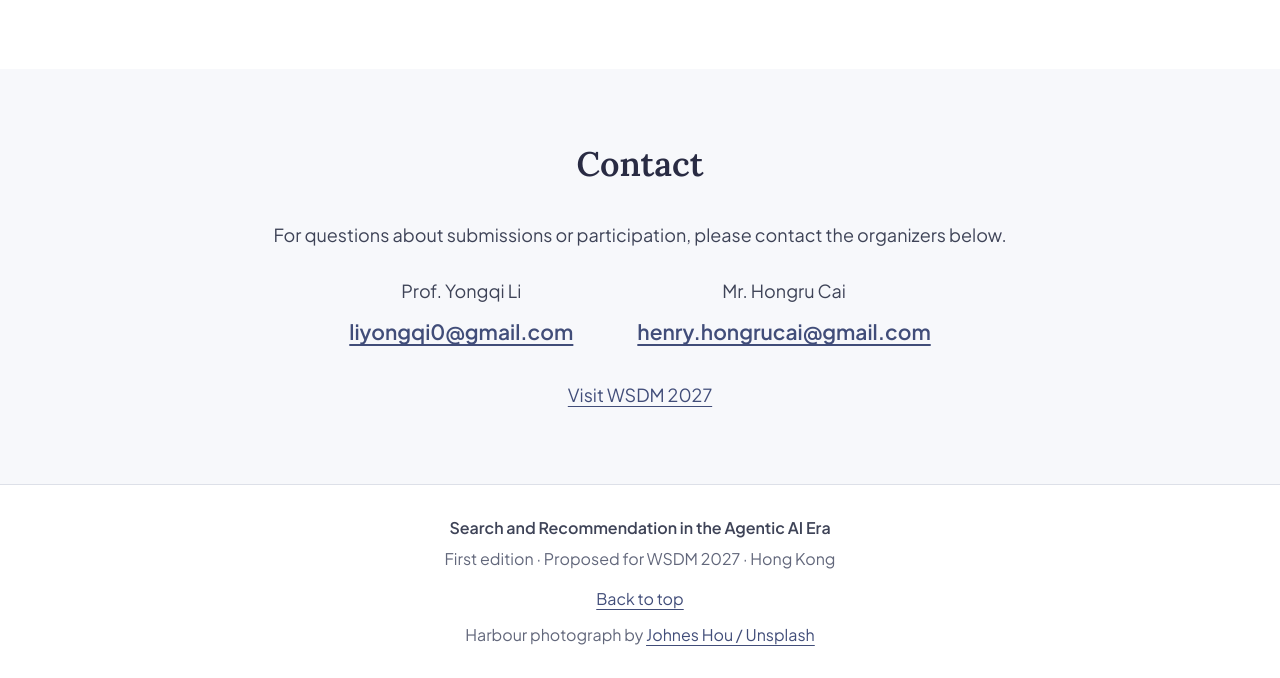
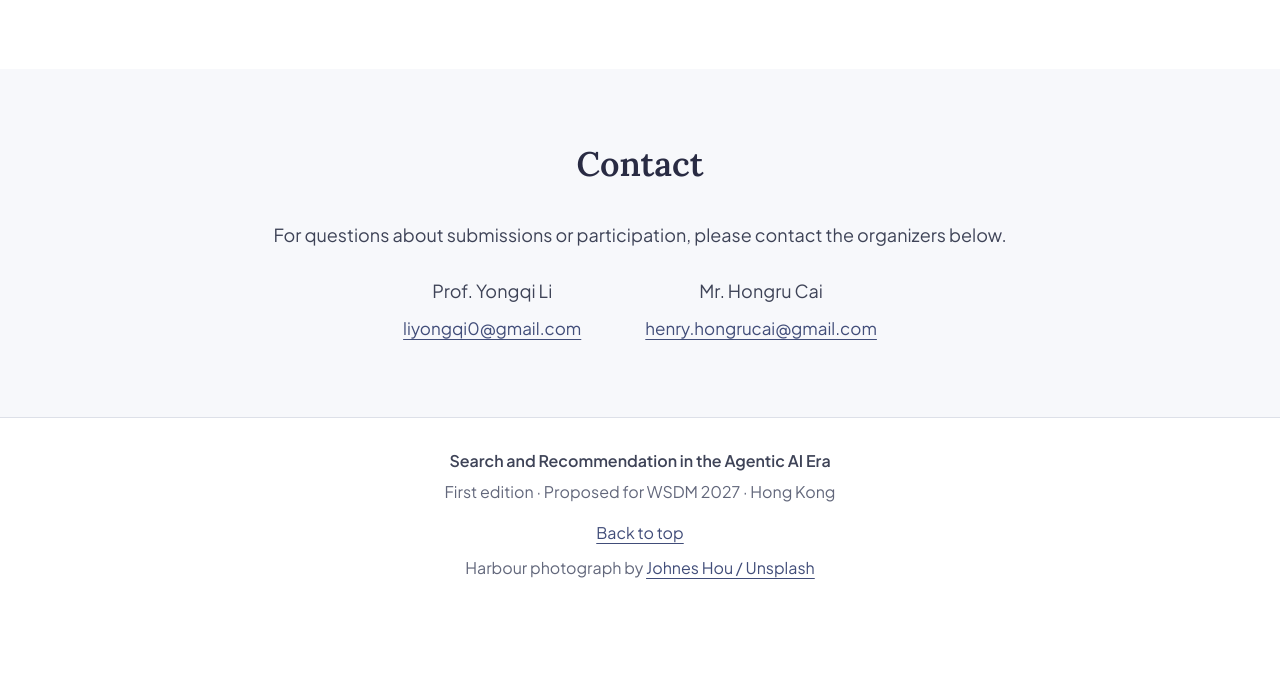
Before and after one commit to agentic-search-rec/agentic-search-rec.github.io, a plain HTML site: page index.html in a window 1280 px wide. Shown: the part 5001-5679 px from the top of the page. After the commit the page ends 5612 px from the top, so only its background shows below. Drawn offline with Linux system fonts and the light colour scheme.

Commit message:
Simplify contact section typography and links

```diff
--- a/index.html
+++ b/index.html
@@ -166,7 +166,6 @@
             <div class="contact-entry"><p class="contact-person">Prof. Yongqi Li</p><a class="contact-email" href="mailto:liyongqi0@gmail.com">liyongqi0@gmail.com</a></div>
             <div class="contact-entry"><p class="contact-person">Mr. Hongru Cai</p><a class="contact-email" href="mailto:henry.hongrucai@gmail.com">henry.hongrucai@gmail.com</a></div>
           </div>
-          <a class="text-link" href="https://www.wsdm-conference.org/2027/" target="_blank" rel="noopener noreferrer">Visit WSDM 2027</a>
         </div>
       </div>
     </section>
--- a/styles.css
+++ b/styles.css
@@ -138,9 +138,8 @@ img { display: block; max-width: 100%; }
 .contact-details { text-align: center; }
 .contact-people { display: flex; flex-wrap: wrap; justify-content: center; gap: 26px 64px; margin-top: 24px; }
 .contact-entry { min-width: 0; max-width: 100%; }
-.contact-email { display: inline-block; margin-top: 6px; font-size: 21px; font-weight: 600; overflow-wrap: anywhere; }
+.contact-email { display: inline-block; margin-top: 6px; font-size: 17px; font-weight: 400; overflow-wrap: anywhere; }
 .contact-person { margin: 0; }
-.contact-details > .text-link { display: inline-block; margin-top: 28px; }
 .site-footer { padding-block: 30px; border-top: 1px solid var(--line); color: var(--muted); font-size: 16px; line-height: 1.65; }
 .footer-inner { text-align: center; }
 .footer-title { font-weight: 600; color: var(--text); }
@@ -213,7 +212,6 @@ img { display: block; max-width: 100%; }
   .organizers-grid { gap: 34px 20px; }
   .portrait-wrap { max-width: 165px; }
   .organizer h3 { font-size: 19px; }
-  .contact-email { font-size: 19px; }
   .site-footer { padding-block: 26px; }
 }
 @media (max-width: 360px) {
```
